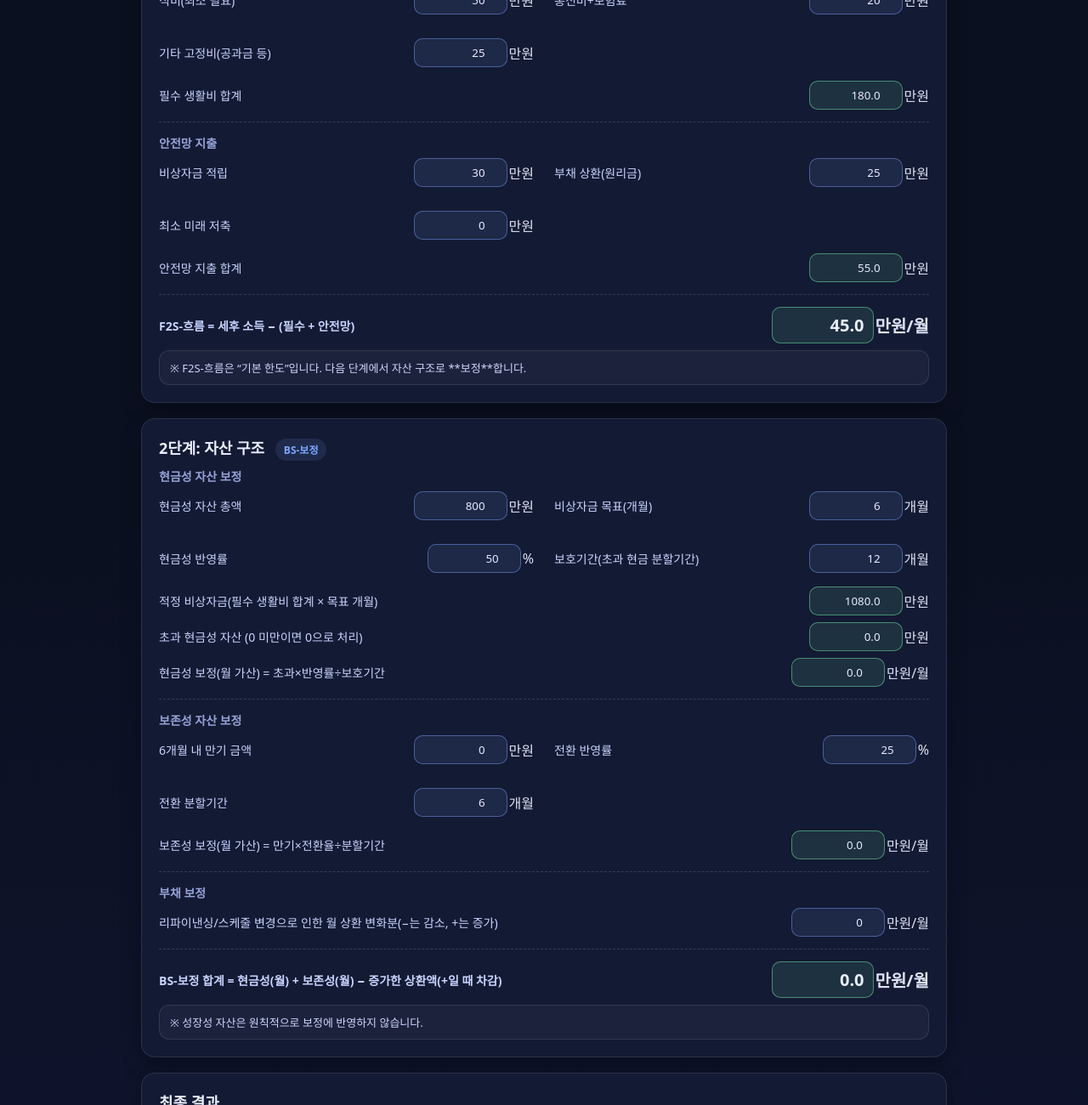
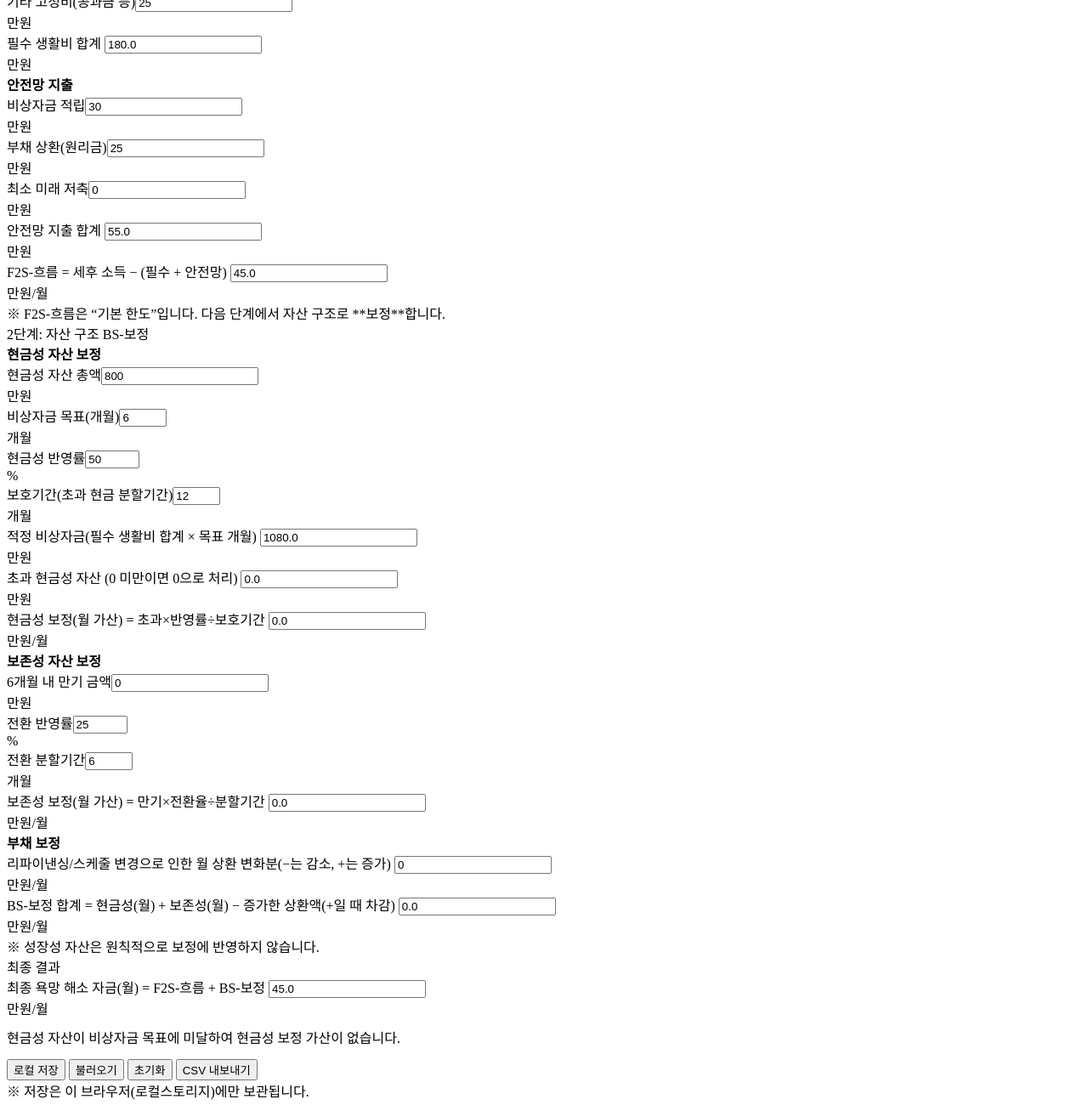
Before and after one commit to Nowko/dmp-f2s-worksheet, a plain HTML site: page index.html in a window 1280 px wide. Shown: the part 360-1660 px from the top of the page at 85% size. Drawn offline with Linux system fonts and the light colour scheme.

Commit message:
Update index.html

```diff
--- a/index.html
+++ b/index.html
@@ -4,141 +4,202 @@
   <meta charset="utf-8" />
   <meta name="viewport" content="width=device-width, initial-scale=1" />
   <title>DMP — 욕망 해소 자금 산출 워크시트</title>
-<style>
-  /* ===== Theme ===== */
-  :root{
-    --bg:#0b1020; --card:#131a33; --muted:#9fb0ff; --text:#e9edff;
-    --accent:#7ea7ff; --danger:#ff7e7e; --ok:#7effb6; --border:rgba(255,255,255,.10);
-  }
-  *{ box-sizing:border-box; font-family:ui-sans-serif,system-ui,-apple-system,Segoe UI,Roboto,'Apple SD Gothic Neo','Noto Sans KR','Malgun Gothic',Arial,sans-serif; }
-  body{ margin:0; background:linear-gradient(180deg,#0b1020,#0b1020 50%,#0f1530); color:var(--text); }
 
-  /* ===== Layout ===== */
-  .wrap{ max-width:980px; margin:40px auto; padding:0 16px; }
-  .title{ font-size:28px; font-weight:800; letter-spacing:-.3px; margin-bottom:4px; }
-  .subtitle{ color:var(--muted); margin-bottom:24px; }
 
-  .card{
-    background:var(--card);
-    border:1px solid var(--border);
-    border-radius:16px;
-    padding:20px;
-    margin-bottom:18px;
-    box-shadow:0 8px 24px rgba(0,0,0,.25);
+
+ <script>
+  // ===== 유틸 =====
+  const $ = (id) => document.getElementById(id);
+  const num = (v) => (isFinite(parseFloat(v)) ? parseFloat(v) : 0);
+  const round1 = (v) => (Math.round((v ?? 0) * 10) / 10).toFixed(1);
+  const clamp = (v, min, max) => Math.max(min, Math.min(max, v));
+
+  // 입력 필드 ID (직접 입력받는 값들)
+  const INPUT_IDS = [
+    'income','rent','transport','food','telIns','others',
+    'emFund','debtPay','futureSav',
+    'cashAssets','emMonths','cashRate','spreadMonths',
+    'preserveMature','preserveRate','preserveSpread','debtDelta'
+  ];
+
+  // 계산 결과 필드 ID
+  const RESULT_IDS = [
+    'mustSum','safetySum','flowF2S',
+    'needEmergency','excessCash','cashAdj','preserveAdj','bsAdj',
+    'finalF2S'
+  ];
+
+  // 기본값(예시)
+  const DEFAULTS = {
+    income: 280, rent: 70, transport: 15, food: 50, telIns: 20, others: 25,
+    emFund: 30, debtPay: 25, futureSav: 0,
+    cashAssets: 800, emMonths: 6, cashRate: 50, spreadMonths: 12,
+    preserveMature: 0, preserveRate: 25, preserveSpread: 6, debtDelta: 0
+  };
+
+  // ===== 계산 로직 =====
+  function calc() {
+    // 1단계 합계
+    const income = num($('income').value);
+    const mustSum = num($('rent').value) + num($('transport').value) + num($('food').value) + num($('telIns').value) + num($('others').value);
+    $('mustSum').value = round1(mustSum);
+
+    const safetySum = num($('emFund').value) + num($('debtPay').value) + num($('futureSav').value);
+    $('safetySum').value = round1(safetySum);
+
+    const flowF2S = income - (mustSum + safetySum);
+    $('flowF2S').value = round1(flowF2S);
+
+    // 2단계: 현금성 보정
+    const cashAssets = num($('cashAssets').value);
+    const emMonths = clamp(num($('emMonths').value), 3, 12);
+    $('emMonths').value = emMonths;
+
+    const needEmergency = mustSum * emMonths;
+    $('needEmergency').value = round1(needEmergency);
+
+    const excess = Math.max(0, cashAssets - needEmergency);
+    $('excessCash').value = round1(excess);
+
+    const cashRate = clamp(num($('cashRate').value), 0, 100);
+    $('cashRate').value = cashRate;
+    const spreadMonths = clamp(num($('spreadMonths').value), 6, 24);
+    $('spreadMonths').value = spreadMonths;
+
+    const cashAdj = (excess * (cashRate / 100)) / (spreadMonths || 1);
+    $('cashAdj').value = round1(cashAdj);
+
+    // 보존성 보정
+    const preserveMature = num($('preserveMature').value);
+    const preserveRate = clamp(num($('preserveRate').value), 0, 100);
+    $('preserveRate').value = preserveRate;
+    const preserveSpread = clamp(num($('preserveSpread').value), 3, 24);
+    $('preserveSpread').value = preserveSpread;
+
+    const preserveAdj = (preserveMature * (preserveRate / 100)) / (preserveSpread || 1);
+    $('preserveAdj').value = round1(preserveAdj);
+
+    // 부채 보정 (증가 +는 차감, 감소 -는 가산)
+    const debtDelta = num($('debtDelta').value);
+    const bsAdj = cashAdj + preserveAdj - Math.max(0, debtDelta) + Math.min(0, debtDelta);
+    $('bsAdj').value = round1(bsAdj);
+
+    // 최종
+    const final = flowF2S + bsAdj;
+    $('finalF2S').value = round1(final);
+
+    renderMessage({ excess, preserveMature, preserveRate, debtDelta });
   }
 
-  /* 좌/우 두 칸(열) */
-  .grid{
-    display:grid;
-    grid-template-columns:1fr 1fr;
-    column-gap:24px;   /* 열 사이 간격 */
-    row-gap:12px;
+  function renderMessage({ excess, preserveMature, preserveRate, debtDelta }) {
+    const el = $('message');
+    if (!el) return;
+
+    const msg = [];
+    if (excess <= 0) msg.push('현금성 자산이 비상자금 목표에 미달하여 현금성 보정 가산이 없습니다.');
+    if (preserveMature > 0 && preserveRate > 0) msg.push('보존성 만기금 일부를 기간에 나눠 반영 중입니다.');
+    if (debtDelta !== 0) msg.push(`부채 스케줄 변화로 월 ${Math.abs(debtDelta).toFixed(1)}만 원 ${debtDelta > 0 ? '추가 상환(차감)' : '감소(가산)'} 반영.`);
+    if (msg.length === 0) msg.push('계산이 완료되었습니다. 결과는 만 원 단위로 반올림 표시됩니다.');
+
+    el.textContent = msg.join(' ');
   }
 
-  /* 한 줄: [라벨 | 입력 | 단위]  → 값 블록을 '칸의 우측'에 붙임 */
-  .row{
-    display:flex;
-    align-items:center;
-    gap:2px;                 /* 라벨↔입력, 입력↔단위 간격 최소화 */
-    margin:8px 0;
-    width:100%;
-  }
-  .row > label{
-    flex:1 1 auto;           /* 라벨이 남는 공간을 먹고 값은 우측으로 밀림 */
-    color:#c9d4ff; font-size:14px;
-    text-align:left;
-    white-space:nowrap;
+  // ===== 저장/불러오기/초기화 =====
+  function saveLocal() {
+    const data = {};
+    [...INPUT_IDS, ...RESULT_IDS].forEach((id) => (data[id] = ($(id)?.value ?? '')));
+    localStorage.setItem('dmp_f2s', JSON.stringify(data));
+    alert('이 브라우저에 저장했습니다.');
   }
 
-  /* ===== Inputs (숫자 우측 정렬) ===== */
-  input[type="number"], input[readonly], input.result{
-    width:110px;             /* 필요 시 100~130px로 미세 조정 */
-    padding:7px 10px;
-    text-align:right;        /* ★ 숫자 우측 정렬 */
-    font-variant-numeric: tabular-nums;
-    border-radius:10px;
-    border:1px solid var(--border);
-    background:rgba(255,255,255,.05);
-    color:var(--text);
-    outline:none;
-  }
-  input::placeholder{ color:#93a3ff; opacity:.6; }
-
-  /* 단위(만원/월)를 입력 바로 옆에 밀착 */
-  .k{
-    margin-left:0;
-    white-space:nowrap;
-    opacity:.95;
+  function loadLocal() {
+    const raw = localStorage.getItem('dmp_f2s');
+    if (!raw) { alert('저장된 데이터가 없습니다.'); return; }
+    const data = JSON.parse(raw);
+    Object.keys(data).forEach((id) => { if ($(id)) $(id).value = data[id]; });
+    calc();
+    alert('불러오기 완료.');
   }
 
-  /* 긴 라벨(결과/합계)에서도 같은 정렬 유지 */
-  .row:has(> label.result){ gap:2px; }
-  input.result{ width:120px; }
-
-  /* ===== 시각 구분: 입력칸 vs 결과칸 ===== */
-  input[type="number"]:not([readonly]) {
-    background: rgba(126,167,255,.10);
-    border-color: rgba(126,167,255,.45);
-  }
-  input[type="number"]:not([readonly]):focus {
-    outline: 2px solid var(--accent);
-    box-shadow: 0 0 0 4px rgba(126,167,255,.15);
-  }
-  input[readonly]{
-    background: rgba(126,255,182,.10);
-    border-color: rgba(126,255,182,.45);
-    cursor: default;
-  }
-  input[readonly]:focus{
-    outline: 2px solid var(--ok);
-    box-shadow: 0 0 0 4px rgba(126,255,182,.15);
-  }
-  input[type="number"]:not([readonly])::placeholder { color:#a9bbff; }
-  input[readonly]::placeholder { color:#b7ffd9; }
-
-  /* ===== Titles & misc ===== */
-  .section-title{ font-weight:800; margin-bottom:8px; font-size:18px; }
-  .pill{
-    display:inline-block; padding:4px 10px; border-radius:999px;
-    background:rgba(126,167,255,.12); color:var(--accent);
-    font-weight:700; font-size:12px; margin-left:8px;
-  }
-  .result{ font-size:20px; font-weight:800; }
-  .result.ok{ color:var(--ok); }
-  .result.warn{ color:var(--danger); }
-  .hint{ color:#92a1ff; font-size:12px; }
-  .muted{ color:#b7c4ff; opacity:.8; font-size:14px; }
-
-  .btns{ display:flex; gap:10px; flex-wrap:wrap; }
-  button{
-    background:linear-gradient(180deg,#2a3a7d,#24336b);
-    border:1px solid var(--border);
-    color:var(--text);
-    padding:10px 14px;
-    border-radius:12px;
-    cursor:pointer;
-  }
-  button.secondary{ background:rgba(255,255,255,.05); }
-  button.danger{ background:linear-gradient(180deg,#7d2a2a,#6b2424); }
-
-  .footer{ opacity:.75; font-size:12px; margin-top:8px; }
-  .hr{ border-top:1px dashed rgba(255,255,255,.15); margin:14px 0; }
-  .note{
-    background:rgba(255,255,255,.04);
-    border:1px solid var(--border);
-    border-radius:12px;
-    padding:10px 12px;
-    font-size:13px;
-    color:#cdd6ff;
+  function resetAll() {
+    if (!confirm('모든 값을 초기화할까요?')) return;
+    localStorage.removeItem('dmp_f2s');
+    INPUT_IDS.forEach((id) => ($(id).value = ''));
+    // 기본 옵션값 되돌리기
+    $('emMonths').value = 6; $('cashRate').value = 50; $('spreadMonths').value = 12;
+    $('preserveRate').value = 25; $('preserveSpread').value = 6; $('debtDelta').value = 0;
+    calc();
   }
 
-  /* ===== Responsive ===== */
-  @media (max-width:760px){
-    .grid{ grid-template-columns:1fr; column-gap:0; row-gap:10px; }
-    input[type="number"], input[readonly]{ width:100px; }
-    input.result{ width:110px; }
+  // ===== TSV(엑셀 호환) 내보내기 (UTF-16LE + BOM) =====
+  function toUTF16LEWithBOM(str){
+    const bom = new Uint8Array([0xFF, 0xFE]);        // UTF-16LE BOM
+    const buf = new Uint8Array(str.length * 2);
+    for (let i = 0; i < str.length; i++) {
+      const code = str.charCodeAt(i);
+      buf[i*2]   = code & 0xFF;                      // low byte
+      buf[i*2+1] = (code >> 8) & 0xFF;               // high byte
+    }
+    const out = new Uint8Array(bom.length + buf.length);
+    out.set(bom, 0); out.set(buf, bom.length);
+    return out;
   }
-</style>
+
+  function exportTSV() {
+    const rows = [
+      ['항목','값(만원/또는 단위)'],
+      ['세후 소득', $('income').value],
+      ['필수 합계', $('mustSum').value],
+      ['안전망 합계', $('safetySum').value],
+      ['F2S-흐름', $('flowF2S').value],
+      ['현금성 자산', $('cashAssets').value],
+      ['비상자금 목표(개월)', $('emMonths').value],
+      ['적정 비상자금', $('needEmergency').value],
+      ['초과 현금성', $('excessCash').value],
+      ['현금성 보정(월)', $('cashAdj').value],
+      ['보존성 만기(6개월내)', $('preserveMature').value],
+      ['보존성 전환율(%)', $('preserveRate').value],
+      ['보존성 분할기간(개월)', $('preserveSpread').value],
+      ['보존성 보정(월)', $('preserveAdj').value],
+      ['부채 변화(월)', $('debtDelta').value],
+      ['BS-보정 합계(월)', $('bsAdj').value],
+      ['최종 F2S(월)', $('finalF2S').value],
+    ];
+    const tsv = rows.map(r => r.join('\t')).join('\r\n');
+    const bytes = toUTF16LEWithBOM(tsv);
+    const blob = new Blob([bytes], { type: 'text/tab-separated-values;charset=utf-16le;' });
+    const a = document.createElement('a');
+    a.href = URL.createObjectURL(blob);
+    a.download = 'dmp_f2s_worksheet.tsv';
+    a.click();
+    URL.revokeObjectURL(a.href);
+  }
+
+  // ===== 초기화 =====
+  window.addEventListener('DOMContentLoaded', () => {
+    // 저장된 값 우선 로드, 없으면 DEFAULTS 적용
+    const raw = localStorage.getItem('dmp_f2s');
+    if (raw) {
+      try {
+        const data = JSON.parse(raw);
+        INPUT_IDS.forEach((id) => { if ($(id) && data[id] != null) $(id).value = data[id]; });
+      } catch { /* ignore */ }
+    } else {
+      Object.entries(DEFAULTS).forEach(([id, v]) => { if ($(id)) $(id).value = v; });
+    }
+
+    // 이벤트 바인딩
+    INPUT_IDS.forEach((id) => $(id).addEventListener('input', calc));
+
+    $('save')?.addEventListener('click', saveLocal);
+    $('load')?.addEventListener('click', loadLocal);
+    $('reset')?.addEventListener('click', resetAll);
+    $('exportCsv')?.addEventListener('click', exportTSV);
+
+    // 최초 계산
+    calc();
+  });
+</script>
 
 
 
```
